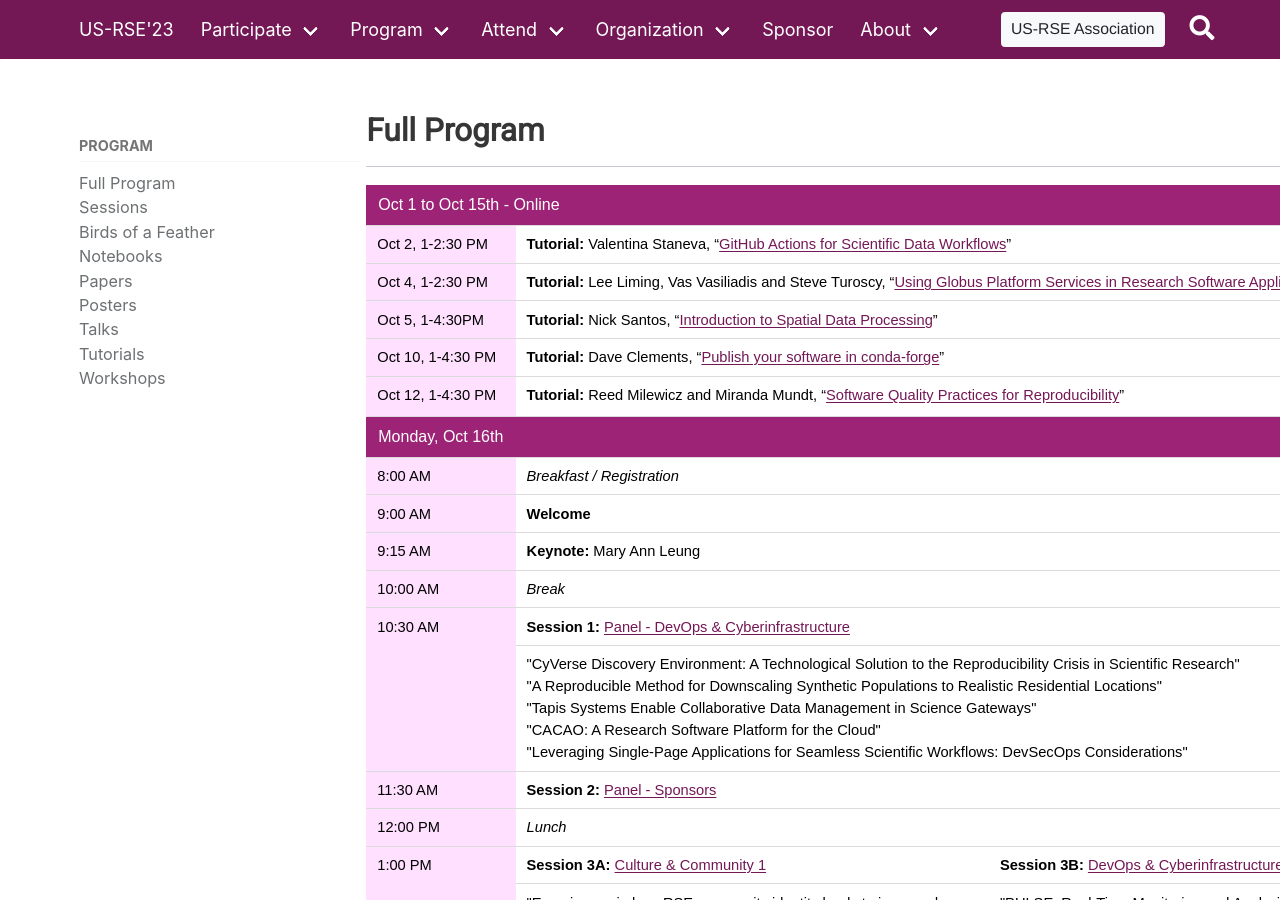
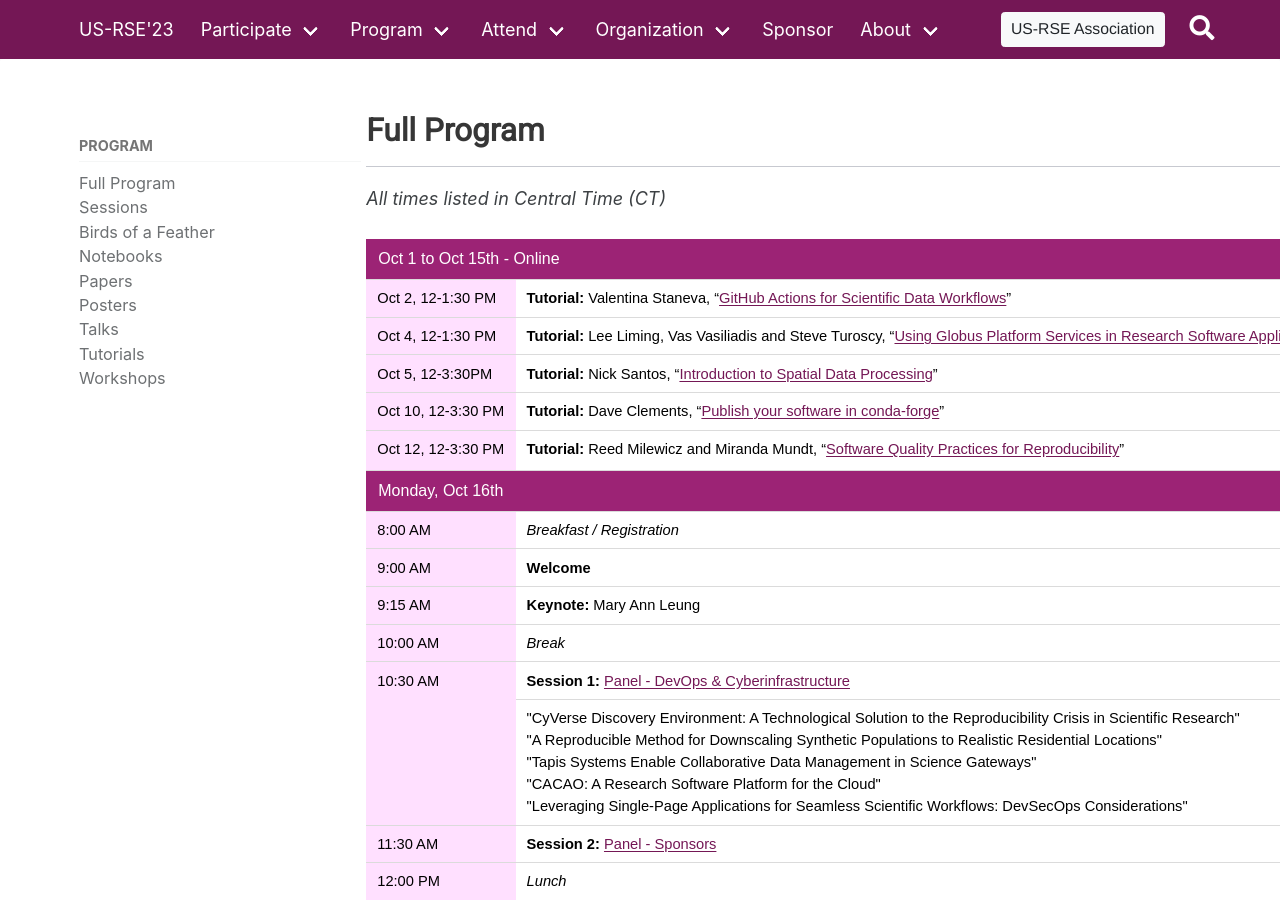
Before and after one commit to USRSE/usrse23, a Jekyll site: the page built from pages/program/program.md, in a window 1280 px wide and 900 px high. Built offline with Jekyll 4.4.1, drawn with Linux system fonts in a browser that asks for light colours; a style sheet for code colours, icons or effects is not loaded.

Commit message:
Update timezone to CT; add note about times

```diff
--- a/pages/program/program.md
+++ b/pages/program/program.md
@@ -294,6 +294,8 @@ tags will be replaced.-->
 <!--START OF OUTPUT FROM EXCEL PUBLISH AS WEB PAGE WIZARD -->
 <!----------------------------->
 
+<i>All times listed in Central Time (CT) </i><br><br>
+
 <div id="Program_2856" align=center x:publishsource="Excel">
 
 <table border=0 cellpadding=0 cellspacing=0 width=1119 style='border-collapse:
@@ -311,14 +313,14 @@ tags will be replaced.-->
  </tr>
  <tr height=20 style='height:15.0pt'>
   <td height=20 class=xl68 width=149 style='height:15.0pt;border-top:none;
-  width:112pt'>Oct 2, 1-2:30 PM</td>
+  width:112pt'>Oct 2, 12-1:30 PM</td>
   <td colspan=6 class=xl69 width=970 style='border-left:none;width:728pt'><font
   class="font5">Tutorial: </font><font class="font7">Valentina Staneva, “<a href="{{ site.baseurl }}/program/tutorials/#github-actions-for-scientific-data-workflows">GitHub
   Actions for Scientific Data Workflows</a>”</font></td>
  </tr>
  <tr height=20 style='height:15.0pt'>
   <td height=20 class=xl68 width=149 style='height:15.0pt;border-top:none;
-  width:112pt'>Oct 4, 1-2:30 PM</td>
+  width:112pt'>Oct 4, 12-1:30 PM</td>
   <td colspan=6 class=xl69 width=970 style='border-left:none;width:728pt'><font
   class="font5">Tutorial: </font><font class="font7">Lee Liming, Vas Vasiliadis
   and Steve Turoscy, “<a href="{{ site.baseurl }}/program/tutorials/#using-globus-platform-services-in-research-software-applications">Using Globus Platform Services in Research Software
@@ -326,21 +328,21 @@ tags will be replaced.-->
  </tr>
  <tr height=20 style='height:15.0pt'>
   <td height=20 class=xl68 width=149 style='height:15.0pt;border-top:none;
-  width:112pt'>Oct 5, 1-4:30PM</td>
+  width:112pt'>Oct 5, 12-3:30PM</td>
   <td colspan=6 class=xl69 width=970 style='border-left:none;width:728pt'><font
   class="font5">Tutorial: </font><font class="font7">Nick Santos, “<a href="{{ site.baseurl }}/program/tutorials/#introduction-to-spatial-data-processing">Introduction
   to Spatial Data Processing</a>”</font></td>
  </tr>
  <tr height=20 style='height:15.0pt'>
   <td height=20 class=xl68 width=149 style='height:15.0pt;border-top:none;
-  width:112pt'>Oct 10, 1-4:30 PM</td>
+  width:112pt'>Oct 10, 12-3:30 PM</td>
   <td colspan=6 class=xl69 width=970 style='border-left:none;width:728pt'><font
   class="font5">Tutorial: </font><font class="font7">Dave Clements, “<a href="{{ site.baseurl }}/program/tutorials/#publish-your-software-in-conda-forge">Publish
   your software in conda-forge</a>”</font></td>
  </tr>
  <tr height=40 style='height:30.0pt'>
   <td height=40 class=xl68 width=149 style='height:30.0pt;border-top:none;
-  width:112pt'>Oct 12, 1-4:30 PM</td>
+  width:112pt'>Oct 12, 12-3:30 PM</td>
   <td colspan=6 class=xl69 width=970 style='border-left:none;width:728pt'><font
   class="font5">Tutorial: </font><font class="font7">Reed Milewicz and Miranda
   Mundt, “<a href="{{ site.baseurl }}/program/tutorials/#software-quality-practices-for-reproducibility">Software Quality Practices for Reproducibility</a>”</font></td>
```
